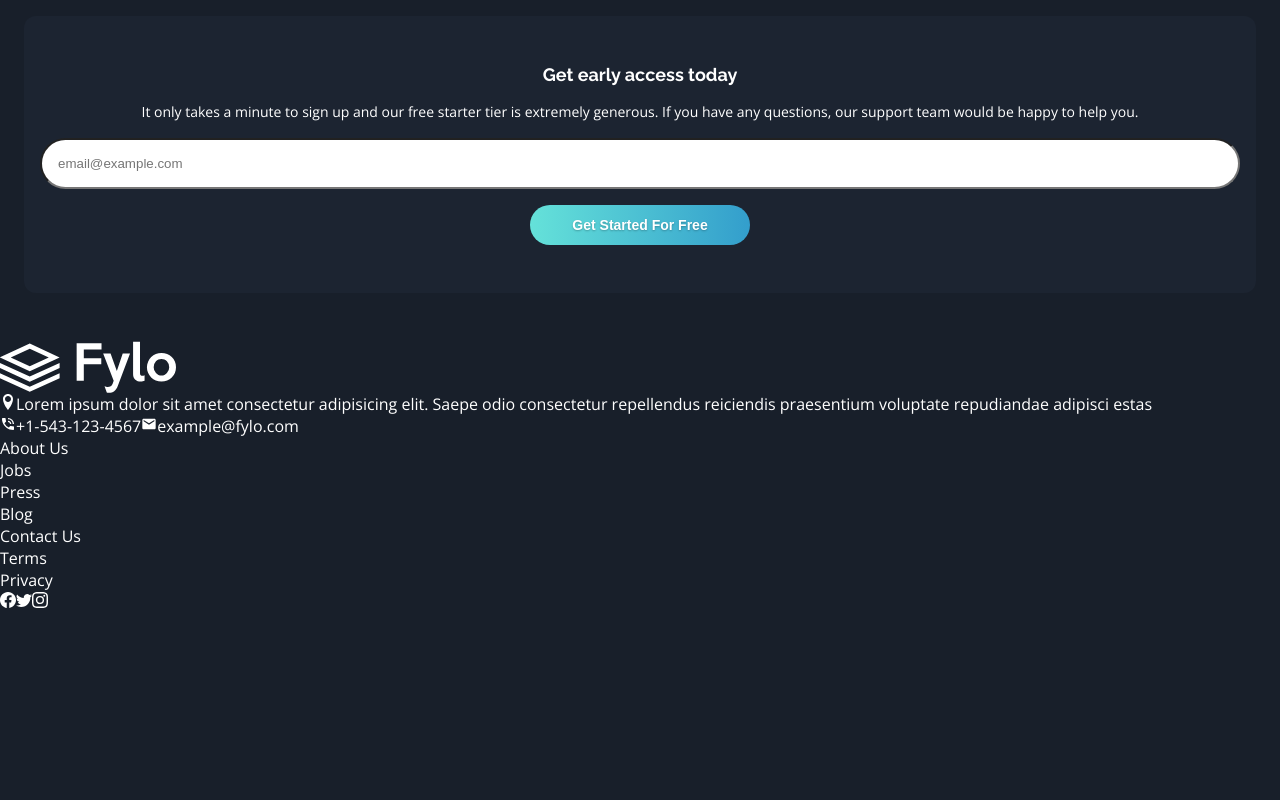
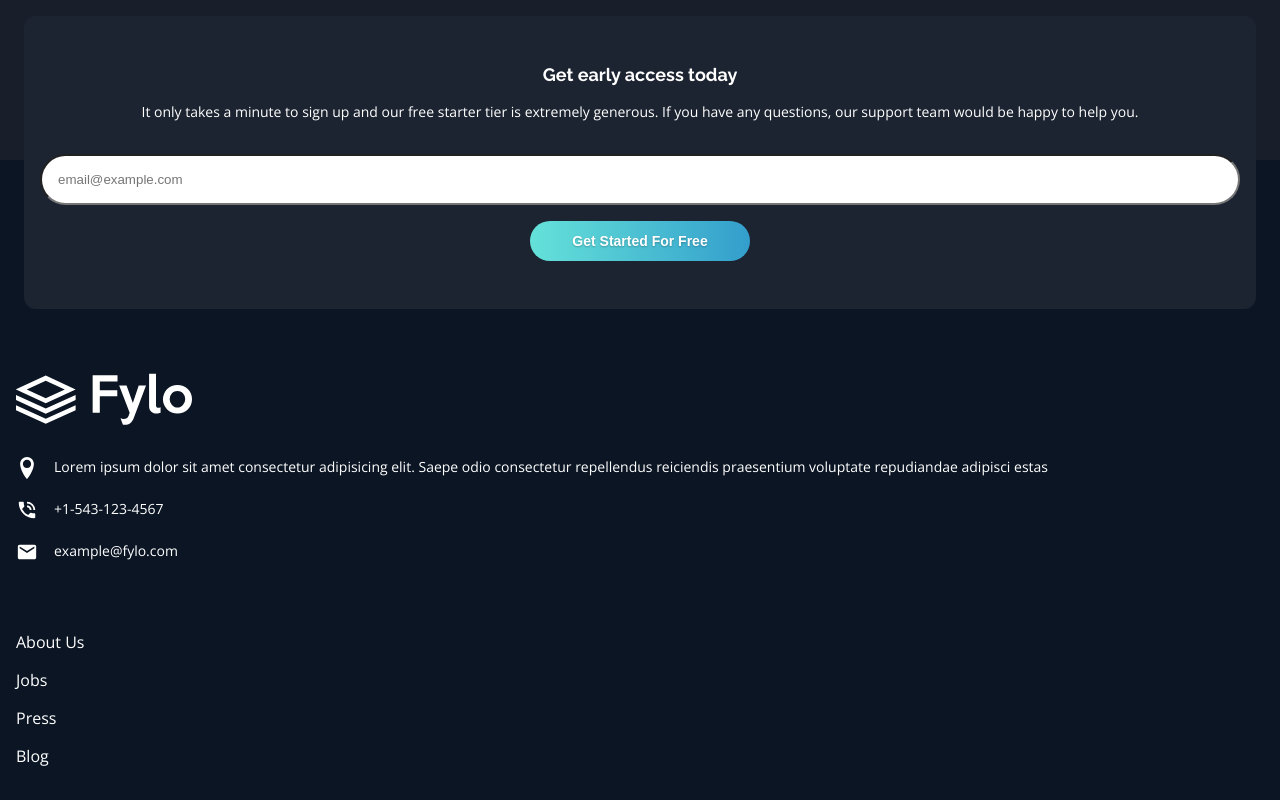
Before and after one commit to brandonmitchell217/fylo-dark-landing, a React (Vite) app: page / in a window 1280 px wide. Shown: the part 2880-3680 px from the top of the page. Before the commit the page ends 3493 px from the top, so only its background shows below. Built offline with nearby package versions, Linux system fonts and the light colour scheme.

Commit message:
[feat]: Footer

```diff
--- a/src/components/Footer.jsx
+++ b/src/components/Footer.jsx
@@ -1,18 +1,19 @@
 import React from "react";
 import Logo from "../assets/logo.svg";
 
-import { BsFacebook, BsTwitter, BsInstagram } from "react-icons/bs";
+import { BsTwitter, BsInstagram } from "react-icons/bs";
+import { FaFacebookF } from "react-icons/fa";
 import { ImLocation } from "react-icons/im";
 import { MdPhoneInTalk, MdEmail } from "react-icons/md";
 
 export const Footer = () => {
   return (
     <footer>
-      <div>
+      <div className="flex-col company">
         <a href="/">
           <img src={Logo} alt="Fylo Logo" />
         </a>
-        <p>
+        <p className="iconCont">
           <span>
             <ImLocation />
           </span>
@@ -21,21 +22,21 @@ export const Footer = () => {
           adipisci estas
         </p>
       </div>
-      <div>
-        <a href="/">
+      <div className="flex-col contact">
+        <a href="/" className="iconCont">
           <span>
             <MdPhoneInTalk />
           </span>
           +1-543-123-4567
         </a>
-        <a href="/">
+        <a href="/" className="iconCont">
           <span>
             <MdEmail />
           </span>
           example@fylo.com
         </a>
       </div>
-      <div>
+      <div className="flex-col footerNav">
         <ul>
           <li>
             <a href="/">About Us</a>
@@ -62,9 +63,9 @@ export const Footer = () => {
           </li>
         </ul>
       </div>
-      <div>
+      <div className="social">
         <a href="/">
-          <BsFacebook />
+          <FaFacebookF />
         </a>
         <a href="/">
           <BsTwitter />
--- a/src/components/Suscribe.jsx
+++ b/src/components/Suscribe.jsx
@@ -3,6 +3,7 @@ import React from "react";
 export const Suscribe = () => {
   return (
     <section id="suscribe">
+      <div className="darkBlueBG"></div>
       <div className="flex-col">
         <h2>Get early access today</h2>
         <p>
--- a/src/styles/index.scss
+++ b/src/styles/index.scss
@@ -46,6 +46,10 @@ body {
     cursor: pointer;
   }
 
+  ul {
+    list-style: none;
+  }
+
   nav {
     position: absolute;
     top: 0;
@@ -62,7 +66,6 @@ body {
     }
 
     ul {
-      list-style: none;
       display: flex;
       gap: 1.5rem;
 
@@ -221,6 +224,18 @@ body {
 
   // Section Suscribe
   #suscribe {
+    position: relative;
+
+    .darkBlueBG {
+      position: absolute;
+      bottom: 0;
+      left: 0;
+      z-index: -1;
+      width: 100%;
+      height: 45%;
+      background-color: $darkBlue3;
+    }
+
     .flex-col {
       padding: 3rem 1rem;
       background-color: $darkBlue1;
@@ -236,6 +251,7 @@ body {
 
     form {
       width: 100%;
+      padding: 1rem 0 0;
       display: flex;
       flex-direction: column;
       justify-content: center;
@@ -255,5 +271,67 @@ body {
     }
   }
 
+  footer {
+    padding: 1rem 1rem 3rem;
+    display: flex;
+    flex-direction: column;
+    gap: 1rem;
+    font-size: $bodySize;
+    background-color: $darkBlue3;
+
+    .iconCont {
+      display: flex;
+      gap: 1rem;
+      span {
+        svg {
+          height: 22px;
+          width: auto;
+        }
+      }
+    }
+
+    .company {
+      align-items: flex-start;
+      gap: 1rem;
+      .iconCont {
+        margin-top: 1rem;
+      }
+    }
+
+    .contact {
+      align-items: flex-start;
+      gap: 1rem;
+    }
+
+    .footerNav {
+      padding: 3rem 0;
+      align-items: flex-start;
+      gap: 2rem;
+
+      ul {
+        display: flex;
+        flex-direction: column;
+        gap: 1rem;
+        font-size: 1rem;
+      }
+    }
+
+    .social {
+      display: flex;
+      justify-content: center;
+      align-items: center;
+      gap: 1rem;
+
+      a {
+        padding: 8px 8px 4px;
+        border: 1px solid $white;
+        border-radius: 50%;
+        svg {
+          height: 16px;
+          width: auto;
+        }
+      }
+    }
+  }
   //End Body
 }
```
